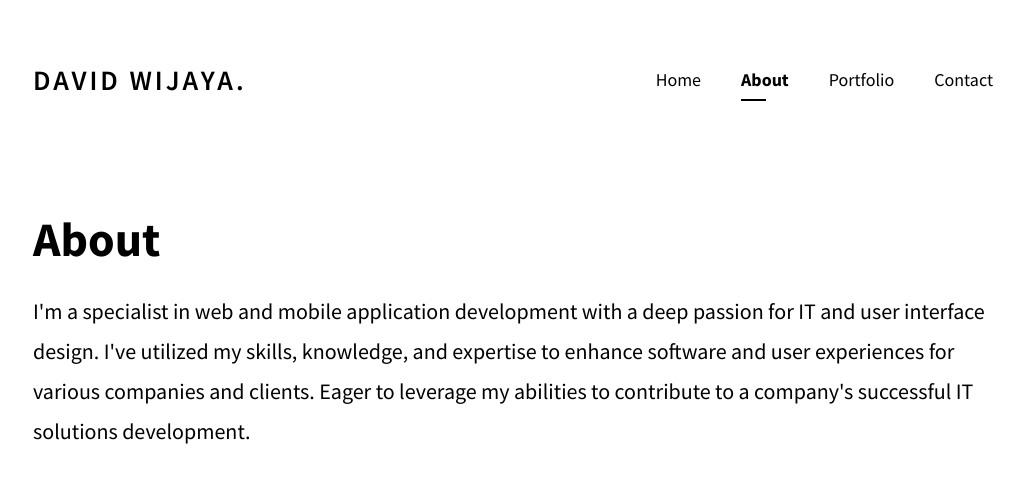
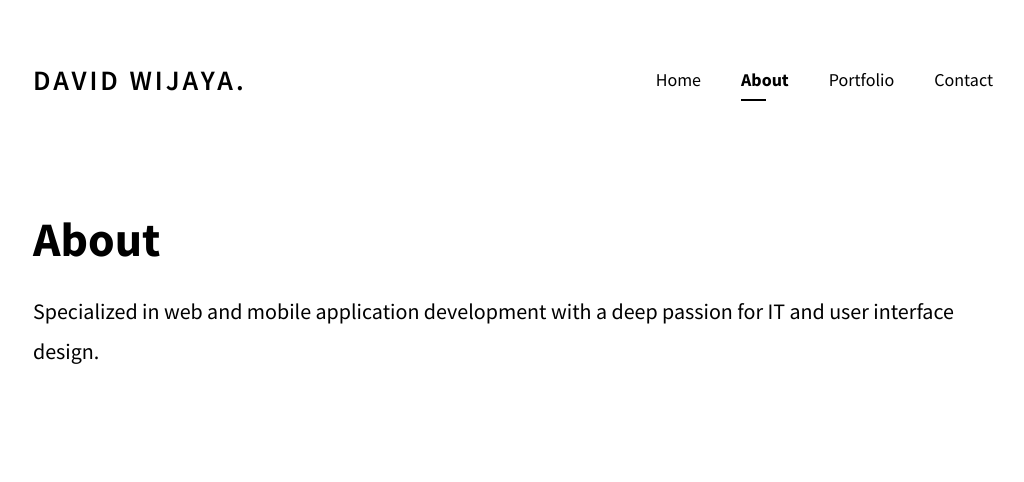
Before and after one commit to davidwijaya09/nextjs-portfolio-web, a Next.js app: page /about in a window 1280 px wide. Shown: the top 482 px of the page, without its empty margins (117-1141 px from the left). Built offline with nearby package versions, Linux system fonts and the light colour scheme.

Commit message:
fix: updated about

```diff
--- a/pages/about.jsx
+++ b/pages/about.jsx
@@ -16,7 +16,7 @@ function About() {
 					<div className="text-wrapper w-full">
 						<h1 className="title">About</h1>
 						<p className="description">
-							I'm a specialist in web and mobile application development with a deep passion for IT and user interface design. I've utilized my skills, knowledge, and expertise to enhance software and user experiences for various companies and clients. Eager to leverage my abilities to contribute to a company's successful IT solutions development.
+							Specialized in web and mobile application development with a deep passion for IT and user interface design.
 						</p>
 					</div>
 				</div>
```
